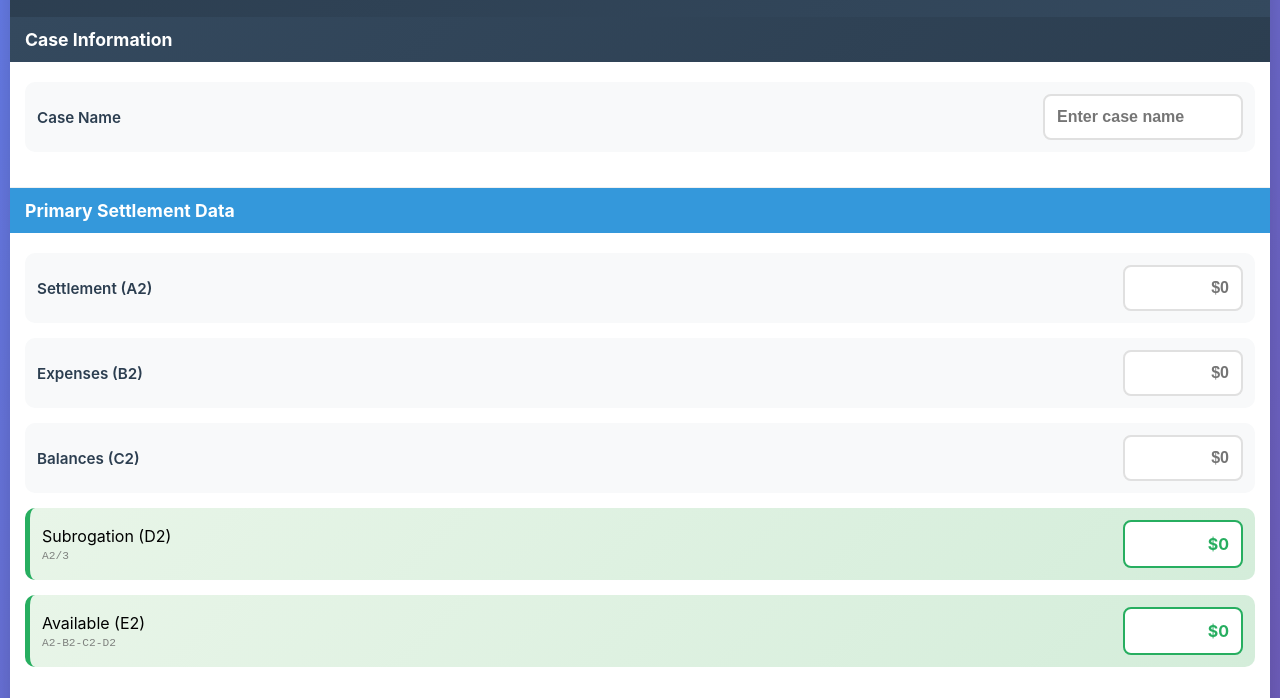
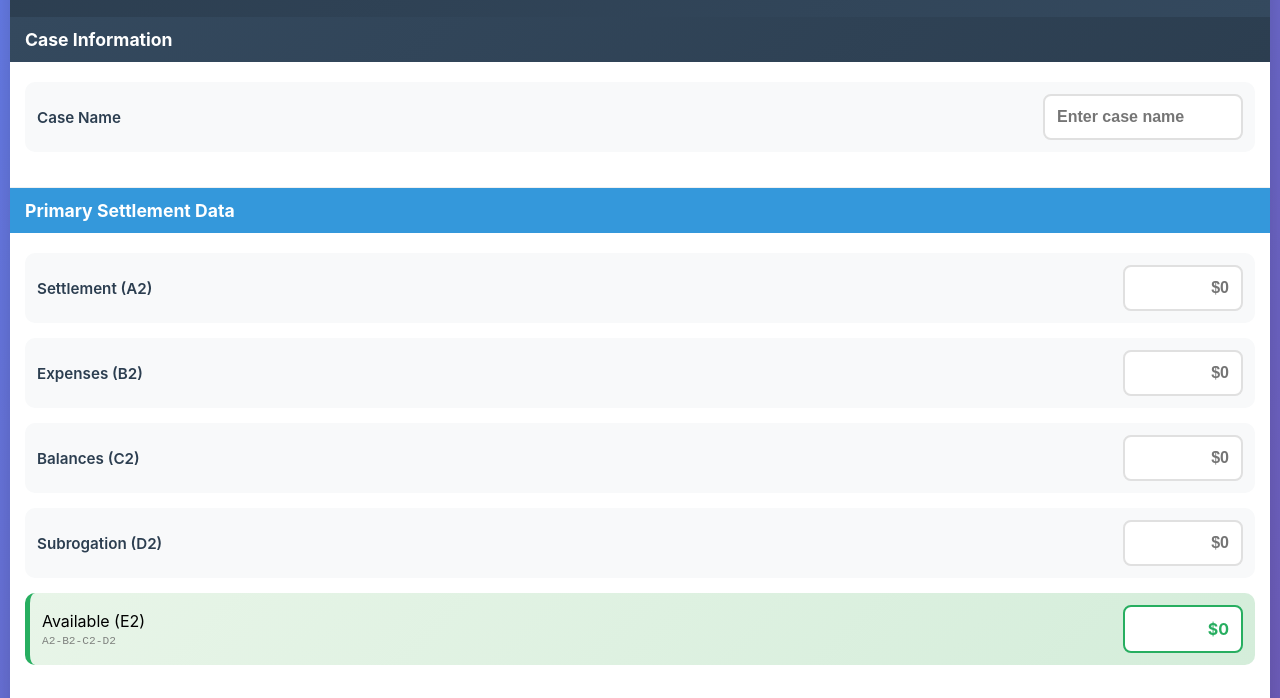
Before and after one commit to lauer2001/settlement-calculator-public-, a plain HTML site: page index.html in a window 1280 px wide. Shown: the part 85-783 px from the top of the page. Drawn offline with Linux system fonts and the light colour scheme.

Commit message:
Update index.html

```diff
--- a/index.html
+++ b/index.html
@@ -247,12 +247,9 @@
                 <input type="text" id="balances" placeholder="$0">
             </div>
 
-            <div class="calculated-row">
-                <label>
-                    Subrogation (D2)
-                    <div class="formula-hint">A2/3</div>
-                </label>
-                <div class="calculated-value" id="subrogation">$0</div>
+            <div class="input-row">
+                <label for="subrogation">Subrogation (D2)</label>
+                <input type="text" id="subrogation" placeholder="$0">
             </div>
 
             <div class="calculated-row">
@@ -392,28 +389,26 @@
         function calculate() {
             console.log('Calculating with Souder formulas...');
 
-            // Get values from inputs (A2, B2, C2, A4, B4, A6, C6)
-            const A2 = parseValue(document.getElementById('settlement').value); // Settlement
-            const B2 = parseValue(document.getElementById('expenses').value);   // Expenses
-            const C2 = parseValue(document.getElementById('balances').value);   // Balances
-            const A4 = parseValue(document.getElementById('demand').value);     // Demand
-            const B4 = parseValue(document.getElementById('offer').value);      // Offer
-            const A6 = parseValue(document.getElementById('provider').value);   // Provider
-            const C6 = parseValue(document.getElementById('loan').value);       // Loan
+            // Get values from inputs (A2, B2, C2, D2, A4, B4, A6, C6)
+            const A2 = parseValue(document.getElementById('settlement').value);   // Settlement
+            const B2 = parseValue(document.getElementById('expenses').value);     // Expenses
+            const C2 = parseValue(document.getElementById('balances').value);     // Balances
+            const D2 = parseValue(document.getElementById('subrogation').value);  // Subrogation (now editable)
+            const A4 = parseValue(document.getElementById('demand').value);       // Demand
+            const B4 = parseValue(document.getElementById('offer').value);        // Offer
+            const A6 = parseValue(document.getElementById('provider').value);     // Provider
+            const C6 = parseValue(document.getElementById('loan').value);         // Loan
 
-            console.log('Input values:', {A2, B2, C2, A4, B4, A6, C6});
+            console.log('Input values:', {A2, B2, C2, D2, A4, B4, A6, C6});
 
             // EXACT SOUDER FORMULAS:
-            // D2: Subrogation = A2/3
-            const D2 = A2 / 3;
-
             // E2: Available = A2-B2-C2-D2
             const E2 = A2 - B2 - C2 - D2;
 
             // C4: Midpoint = A4-((A4-B4)/2)
             const C4 = A4 > 0 && B4 >= 0 ? A4 - ((A4 - B4) / 2) : 0;
 
-            // D4: 33% of settlement = A2/3 (same as D2)
+            // D4: 33% of settlement = A2/3
             const D4 = A2 / 3;
 
             // E4: 40% of settlement = A2*0.4
@@ -434,10 +429,9 @@
             // D8: Net @ 40% = A2-B2-C2-D2-B6-E4-C6
             const D8 = A2 - B2 - C2 - D2 - B6 - E4 - C6;
 
-            console.log('Calculated values:', {D2, E2, C4, D4, E4, B6, D6, B8, C8, D8});
+            console.log('Calculated values:', {E2, C4, D4, E4, B6, D6, B8, C8, D8});
 
             // Update display with exact Souder results
-            document.getElementById('subrogation').textContent = formatCurrency(D2);
             document.getElementById('available').textContent = formatCurrency(E2);
             document.getElementById('midpoint').textContent = formatCurrency(C4);
             document.getElementById('proposed').textContent = formatCurrency(B6);
@@ -487,12 +481,12 @@
             document.getElementById('settlement').value = '';
             document.getElementById('expenses').value = '';
             document.getElementById('balances').value = '';
+            document.getElementById('subrogation').value = '';
             document.getElementById('demand').value = '';
             document.getElementById('offer').value = '';
             document.getElementById('provider').value = '';
             document.getElementById('loan').value = '';
 
-            document.getElementById('subrogation').textContent = '$0';
             document.getElementById('available').textContent = '$0';
             document.getElementById('midpoint').textContent = '$0';
             document.getElementById('proposed').textContent = '$0';
```
